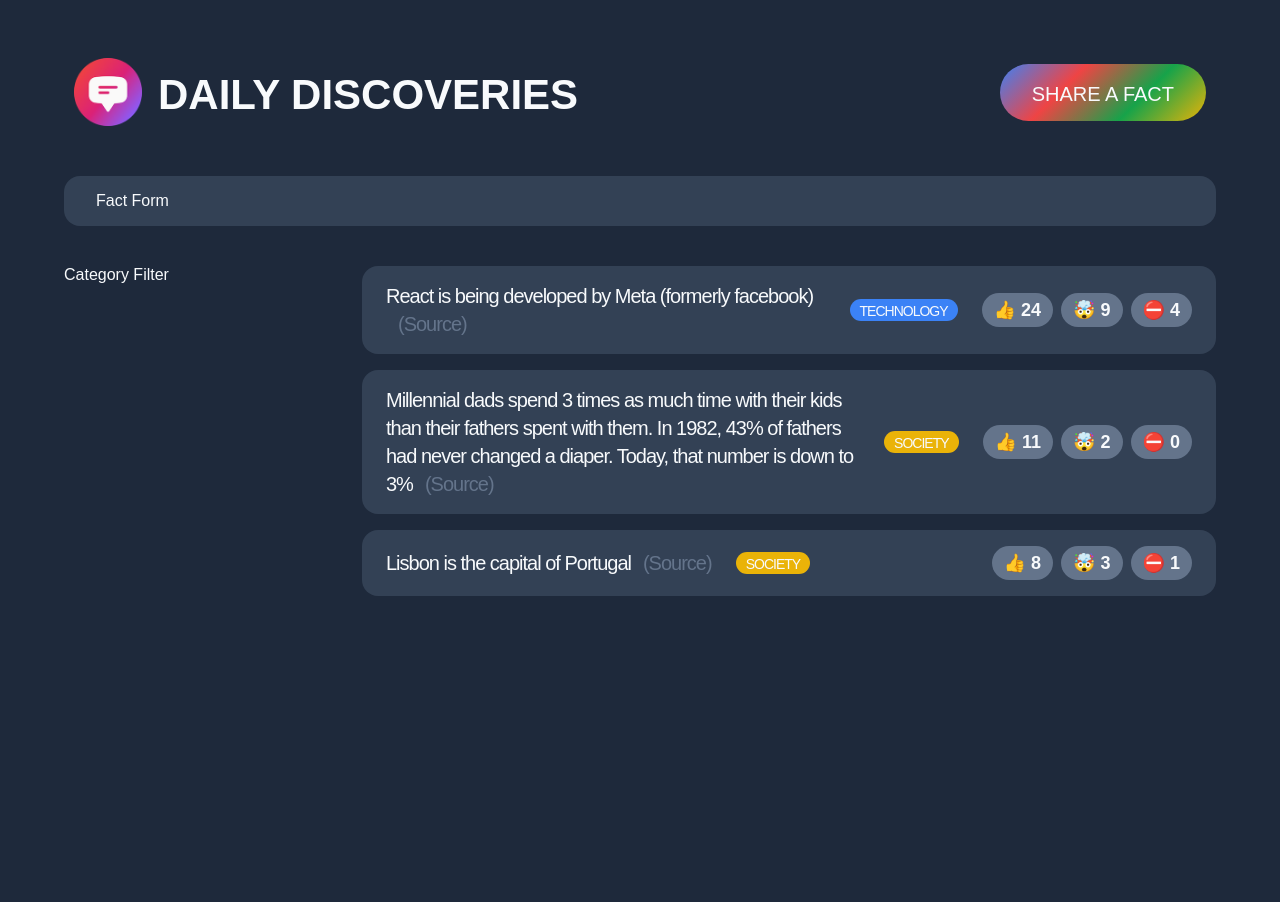
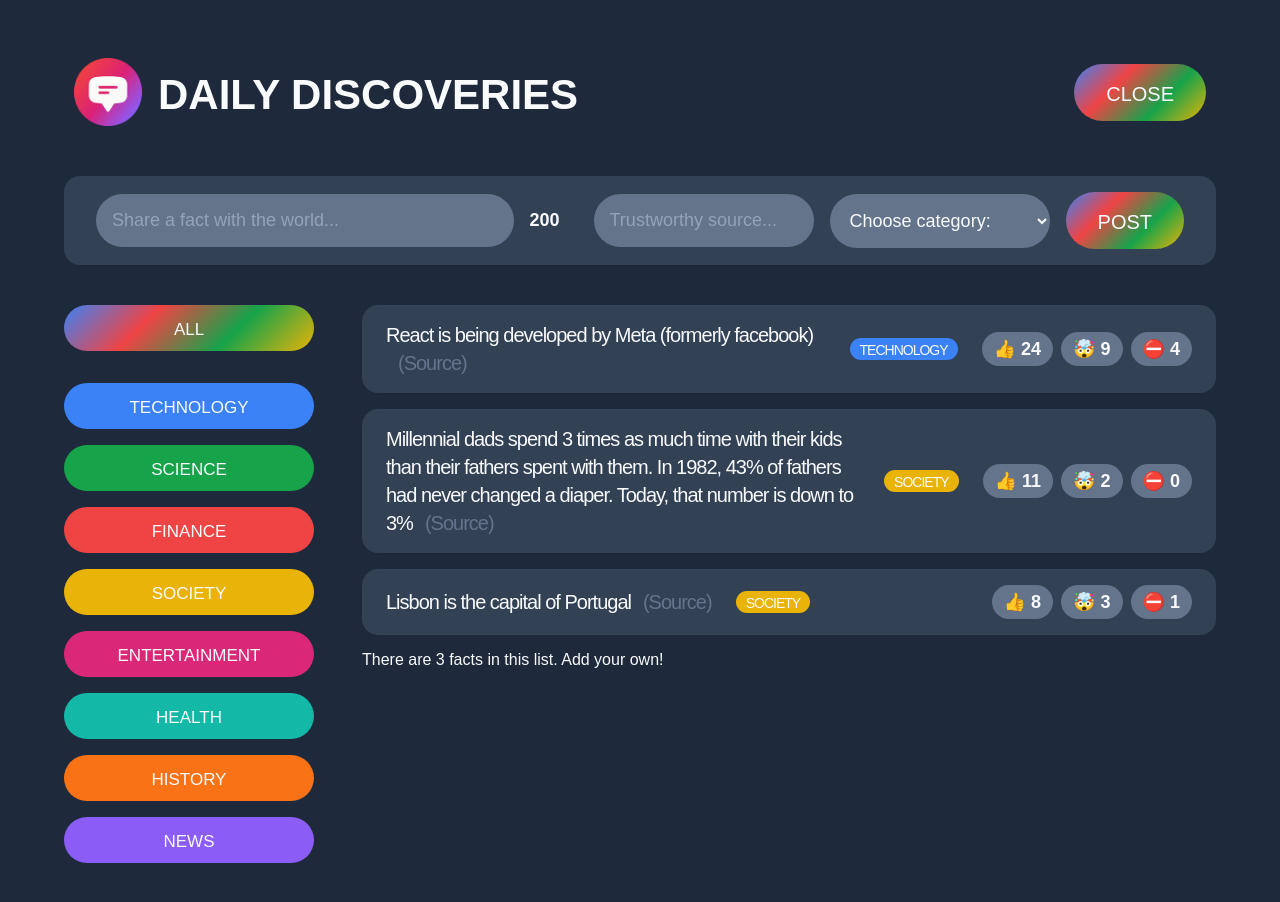
Before and after one commit to sanicodeplayground/daily-discoveries, a React (Create React App) app: page / in a window 1280 px wide. Both pictures are taken after a click on the button "SHARE A FACT". Shown: the top 902 px of the page. Before the commit the page ends 800 px from the top, so only its background shows below. Built offline with nearby package versions, Linux system fonts and the light colour scheme; a web font is replaced by a local one.

Commit message:
building app logic, form functionality

```diff
--- a/src/App.js
+++ b/src/App.js
@@ -1,3 +1,4 @@
+import { useState } from "react";
 import "./style.css";
 
 const CATEGORIES = [
@@ -45,20 +46,27 @@
   },
 ];
 
+function Counter() {
+  const [count, setCount] = useState(0);
+
+  return (
+    <div>
+      <span style={{ fontSize: "40px" }}>{count}</span>
+      <button className="btn btn-large" onClick={() => setCount((c) => c + 1)}>
+        +1
+      </button>
+    </div>
+  );
+}
+
 function App() {
-  const appTitle = "Daily Discoveries";
+  // 1.Define state variable
+  const [showForm, setShowForm] = useState(false);
   return (
     <>
-      {/* HEADER */}
-      <header className="header">
-        <div className="logo">
-          <img src="/logo.png" alt="Today I Learned" />
-          <h1>{appTitle}</h1>
-        </div>
-        <button className="btn btn-large btn-open">Share a fact</button>
-      </header>
-      <NewFactForm />
-
+      <Header showForm={showForm} setShowForm={setShowForm} />
+      {/* 2. Use state variable */}
+      {showForm ? <NewFactForm /> : null}
       <main className="main">
         <CategoryFilters />
         <FactList />
@@ -67,12 +75,84 @@
   );
 }
 
+function Header({ showForm, setShowForm }) {
+  const appTitle = "Daily Discoveries";
+  return (
+    <header className="header">
+      <div className="logo">
+        <img src="/logo.png" alt="Today I Learned" />
+        <h1>{appTitle}</h1>
+      </div>
+      <button
+        className="btn btn-large btn-open"
+        // 3. Update state variable
+        onClick={() => setShowForm((show) => !show)}
+      >
+        {showForm ? "Close" : "Share a fact"}
+      </button>
+    </header>
+  );
+}
+
 function NewFactForm() {
-  return <form className="fact-form">Fact Form</form>;
+  const [text, setText] = useState("");
+  const [source, setSource] = useState("");
+  const [category, setCategory] = useState("");
+  const textLength = text.length;
+
+  function handleSubmit(e) {
+    e.preventDefault();
+    console.log(text, source, category);
+  }
+
+  return (
+    <form className="fact-form" onSubmit={handleSubmit}>
+      <input
+        type="text"
+        placeholder="Share a fact with the world..."
+        value={text}
+        onChange={(e) => setText(e.target.value)}
+      />
+      <span>{200 - textLength}</span>
+      <input
+        type="text"
+        placeholder="Trustworthy source..."
+        value={source}
+        onChange={(e) => setSource(e.target.value)}
+      />
+      <select value={category} onChange={(e) => setCategory(e.target.value)}>
+        <option value="">Choose category:</option>
+        {CATEGORIES.map((cat) => (
+          <option key={cat.name} value={cat.name}>
+            {cat.name.toUpperCase()}
+          </option>
+        ))}
+      </select>
+      <button className="btn btn-large">Post</button>
+    </form>
+  );
 }
 
 function CategoryFilters() {
-  return <aside>Category Filter</aside>;
+  return (
+    <aside>
+      <ul>
+        <li className="category">
+          <button className="btn btn-all-categories">All</button>
+        </li>
+        {CATEGORIES.map((cat) => (
+          <li key={cat.name} className="category">
+            <button
+              className="btn btn-category"
+              style={{ backgroundColor: cat.color }}
+            >
+              {cat.name}
+            </button>
+          </li>
+        ))}
+      </ul>
+    </aside>
+  );
 }
 
 function FactList() {
@@ -86,6 +166,7 @@
           <Fact key={fact.id} fact={fact} />
         ))}
       </ul>
+      <p>There are {facts.length} facts in this list. Add your own!</p>
     </section>
   );
 }
--- a/src/style.css
+++ b/src/style.css
@@ -16,7 +16,7 @@
 }
 
 /* MAIN LAYOUT */
-.container {
+#root {
   max-width: 1500px;
   margin: 0 auto;
 }
```
